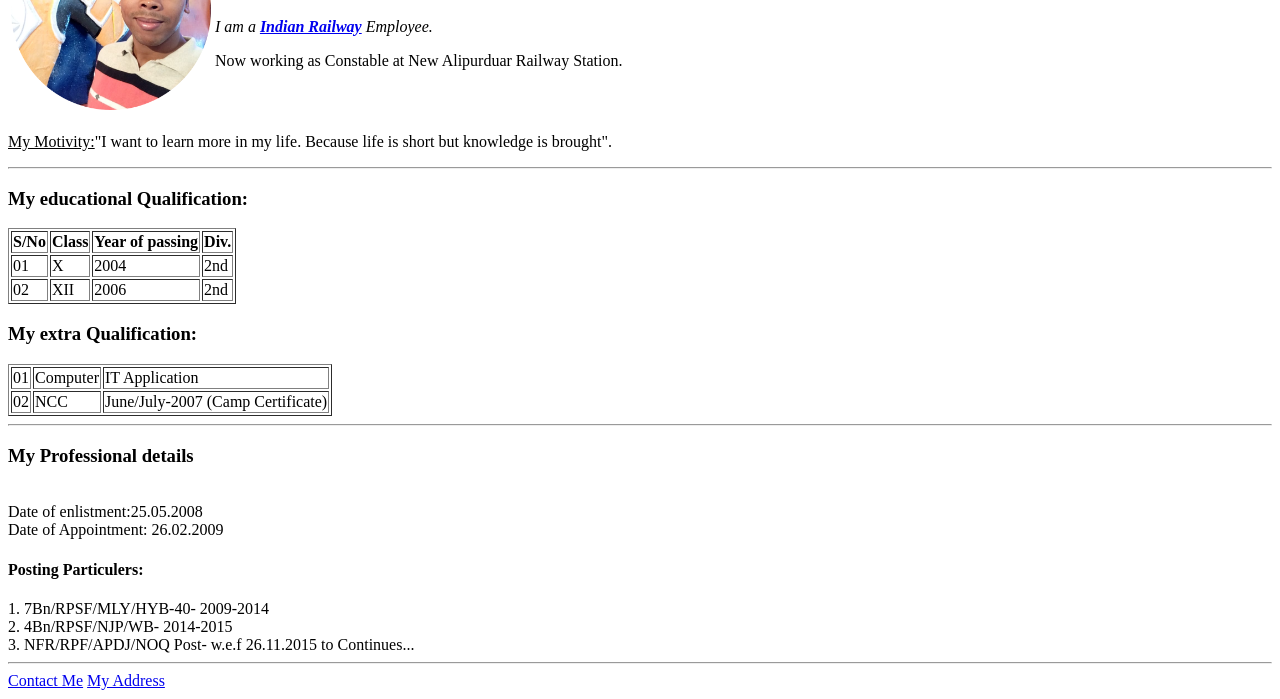
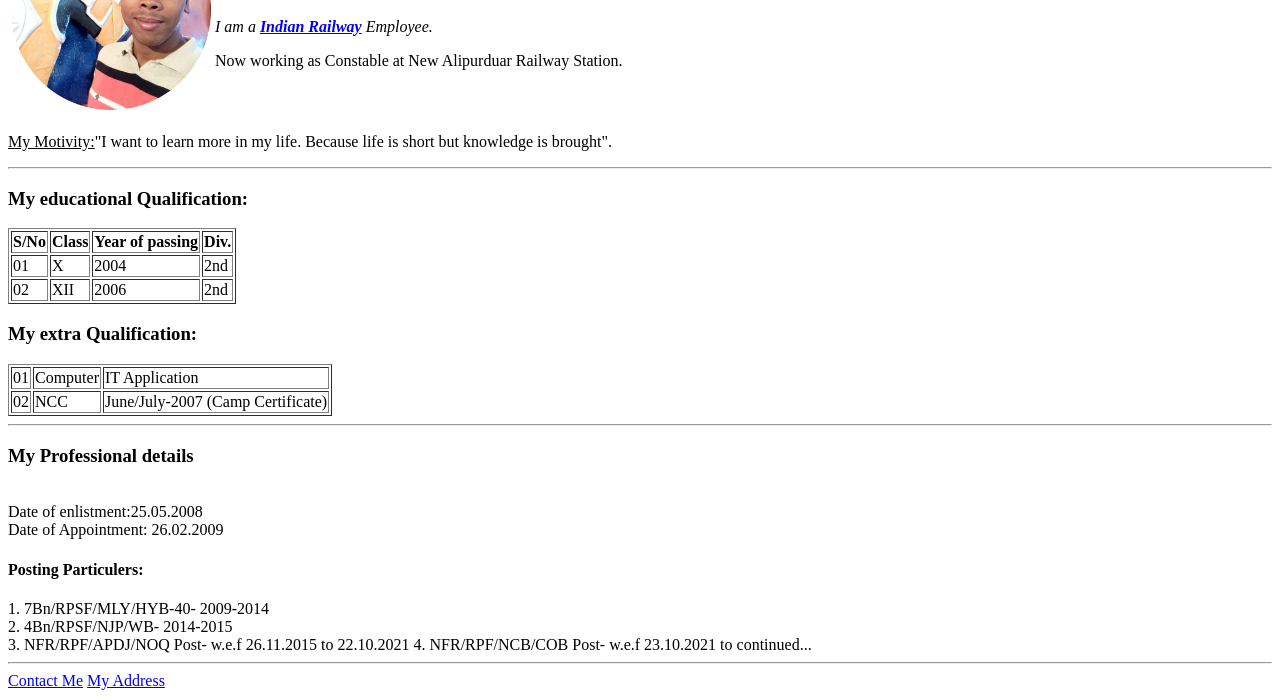
Before and after one commit to Kanchan-55/CV, a plain HTML site: page index.html in a window 1280 px wide. Shown: the part 101-800 px from the top of the page. Drawn offline with Linux system fonts and the light colour scheme.

Commit message:
Update data

```diff
--- a/index.html
+++ b/index.html
@@ -63,7 +63,8 @@ Date of Appointment: 26.02.2009 <br>
 <h4>Posting Particulers:</h4>
 1. 7Bn/RPSF/MLY/HYB-40- 2009-2014 <br>
 2. 4Bn/RPSF/NJP/WB- 2014-2015 <br>
-3. NFR/RPF/APDJ/NOQ Post- w.e.f 26.11.2015 to Continues...
+3. NFR/RPF/APDJ/NOQ Post- w.e.f 26.11.2015 to 22.10.2021
+4. NFR/RPF/NCB/COB  Post- w.e.f 23.10.2021 to continued...
 <hr>
 
 <a href="Contact Me.html">Contact Me</a>
```
